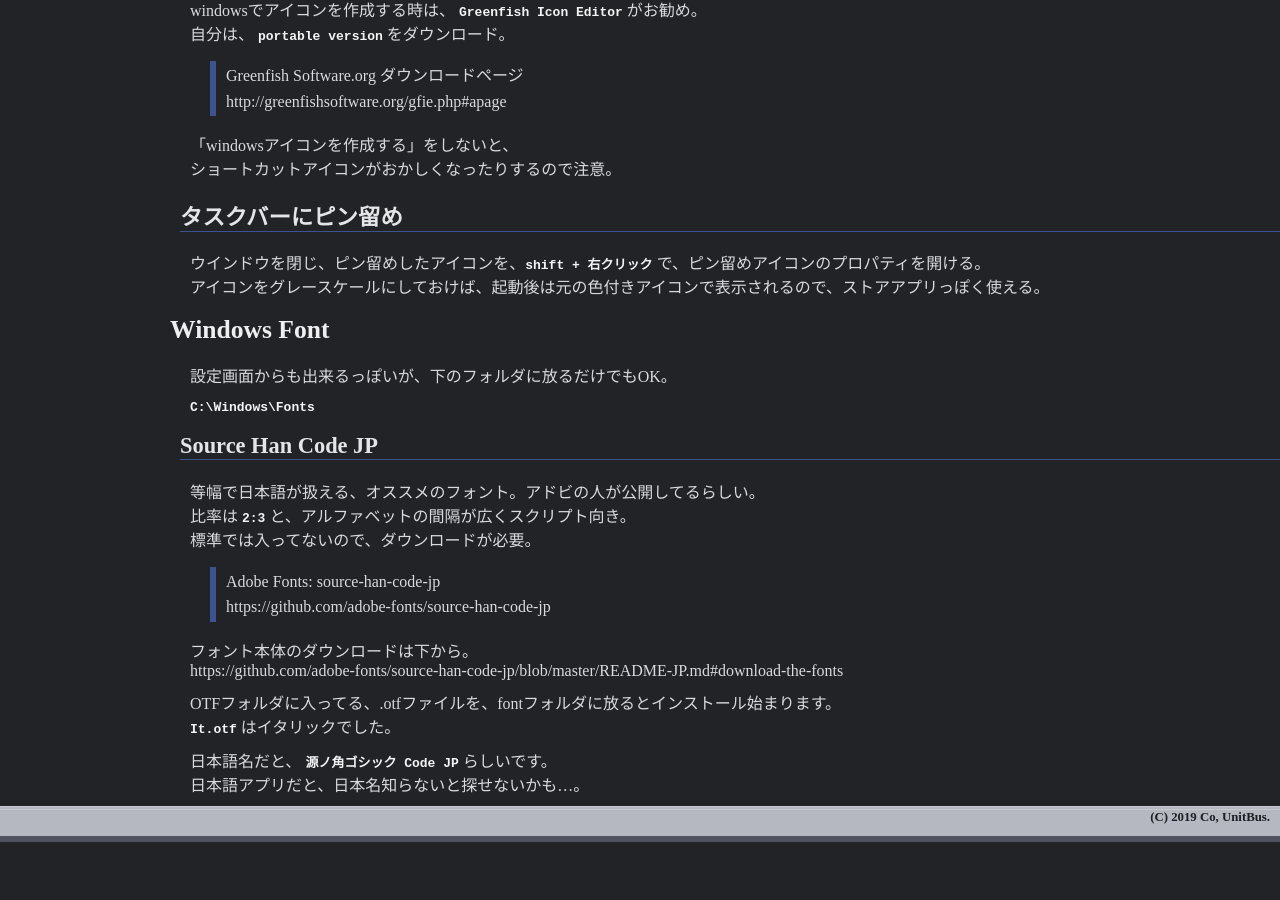
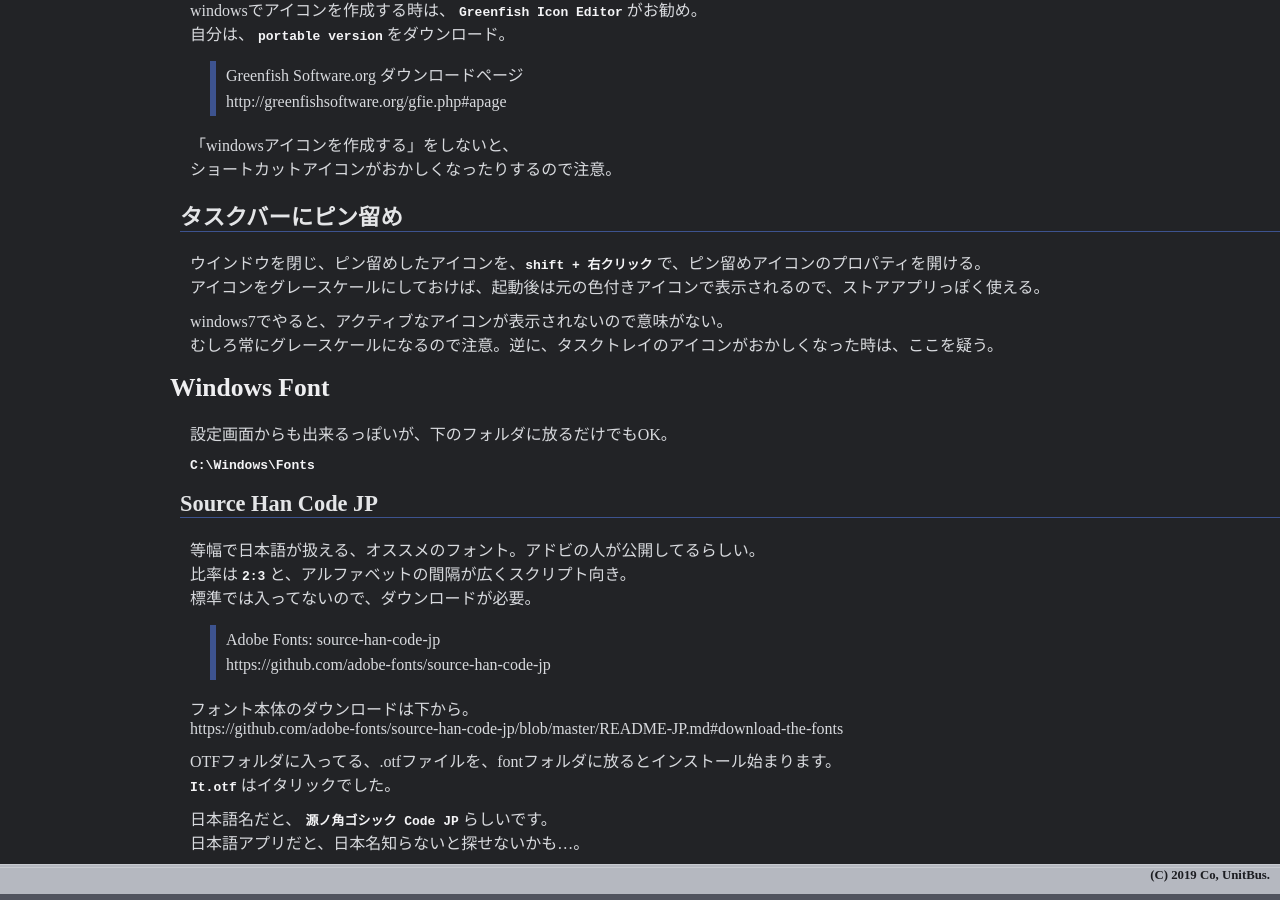
Before and after one commit to unitbus/unitbus.github.io, a Jekyll site: the page built from pages/windows/basic.md, in a window 1280 px wide and 900 px high, scrolled down 613 px. Built offline with Jekyll 4.4.1, drawn with Linux system fonts in a browser that asks for light colours; a script that is not in the unit is left out; before the commit the page ends 1455 px from its top, so only the background shows below that.

Commit message:
Update basic.md

```diff
--- a/pages/windows/basic.md
+++ b/pages/windows/basic.md
@@ -45,6 +45,9 @@
 ウインドウを閉じ、ピン留めしたアイコンを、`shift + 右クリック` で、ピン留めアイコンのプロパティを開ける。
 アイコンをグレースケールにしておけば、起動後は元の色付きアイコンで表示されるので、ストアアプリっぽく使える。
 
+windows7でやると、アクティブなアイコンが表示されないので意味がない。
+むしろ常にグレースケールになるので注意。逆に、タスクトレイのアイコンがおかしくなった時は、ここを疑う。
+
 
 # Windows Font
 
```
